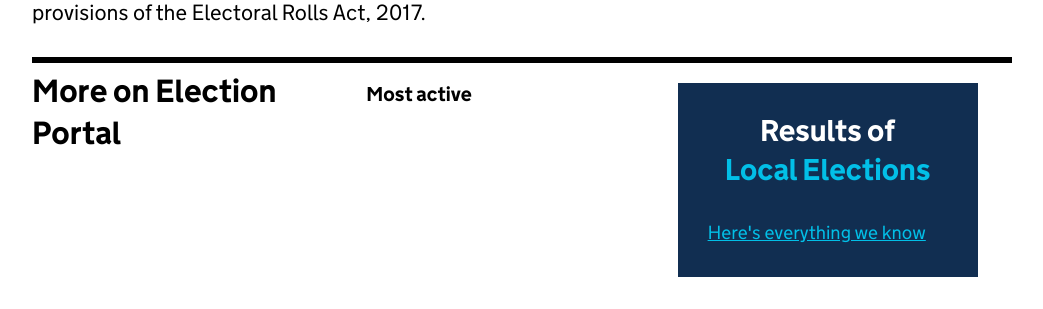
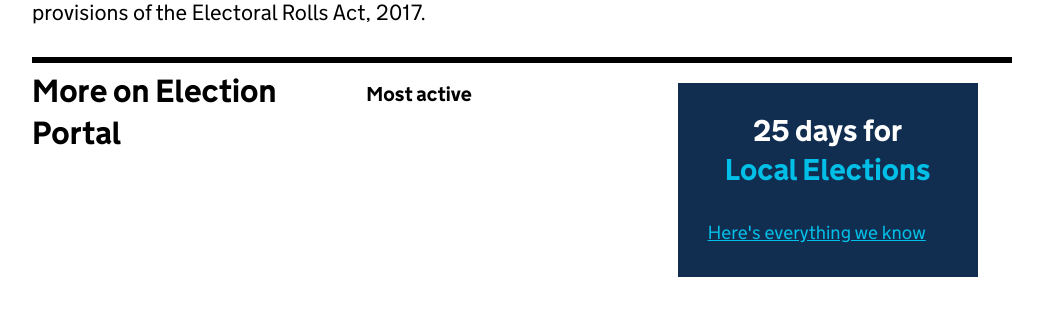
Before and after one commit to NepalGov/ElectionPortal, a Django app: template e2074/templates/index.html in a window 1280 px wide. Shown: the part 787-1096 px from the top of the page, without its empty margins (118-1161 px from the left). Run offline with Django 3.2, Linux system fonts and the light colour scheme; the template is opened without the code that fills it, so the values that code supplies are empty; some libraries are stand-ins or nearby versions.

Commit message:
fix countdown and set it for central and state level elections

```diff
--- a/e2074/templates/index.html
+++ b/e2074/templates/index.html
@@ -110,15 +110,17 @@
 	{% include 'include/footer.html' %}
 	{% include 'include/script.html' %}
   <script>
-    var countDownDate = new Date("June 14, 2017");
+    var countDownDate = new Date("November 26, 2017");
     var now = new Date();
     var distance = countDownDate - now;
     var days = Math.floor(distance / (1000 * 60 * 60 * 24));
 
-    document.getElementById("countdown").innerHTML = days + " days";
-    if (days = 0) {
+    if (days == 0) {
       clearInterval(countdown);
       document.getElementById("countdown").innerHTML = "The Election Day";
+    }
+    else if (days > 0) {
+          document.getElementById("countdown").innerHTML = days + " days for";
     }
     else {
       document.getElementById("countdown").innerHTML = "Results of";
```
